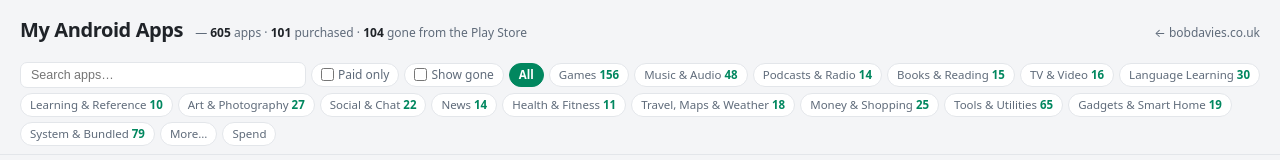
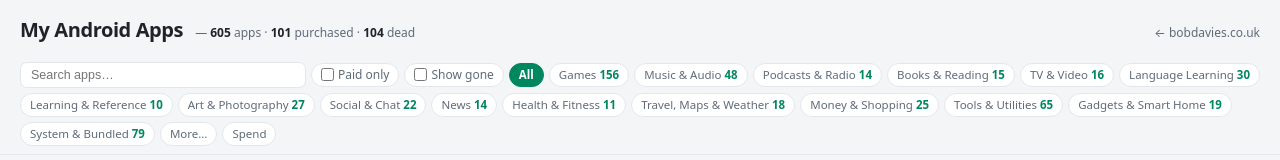
Before and after one commit to bobbigmac/bobbigmac.github.io, a website: page android-apps/index.html in a window 1280 px wide. Shown: the top 160 px of the page. Drawn offline with Linux system fonts and the light colour scheme.

Commit message:
Shorten dead count label in header stats

```diff
--- a/android-apps/index.html
+++ b/android-apps/index.html
@@ -130,7 +130,7 @@
 <body>
 <header>
   <h1>My Android Apps</h1>
-  <div class="stats" id="stats"> — <b>605</b> apps · <b>101</b> purchased · <b>104</b> gone from the Play Store</div>
+  <div class="stats" id="stats"> — <b>605</b> apps · <b>101</b> purchased · <b>104</b> dead</div>
   <a class="home" href="https://bobdavies.co.uk/">← bobdavies.co.uk</a>
 </header>
 <nav id="nav">
```
